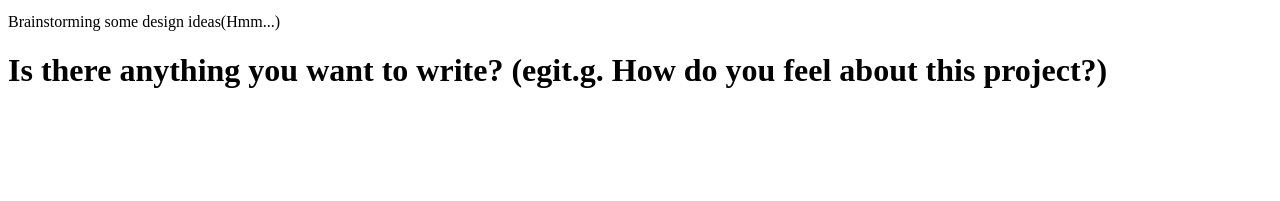
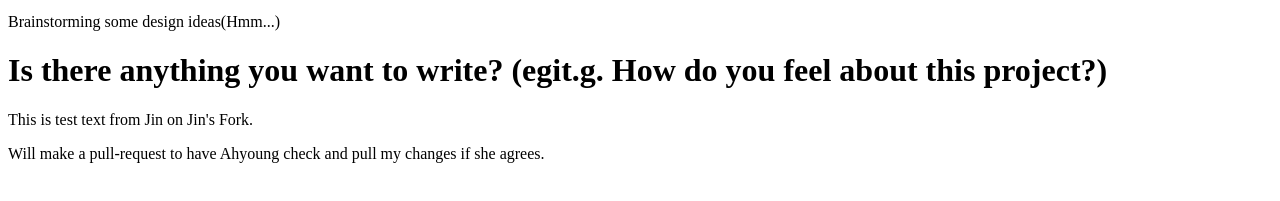
Before and after one commit to hufeitien/learning-git, a plain HTML site: page index.html in a window 1280 px wide. Shown: the part 101-302 px from the top of the page. Drawn offline with Linux system fonts and the light colour scheme.

Commit message:
Minor text changes to README.md and index.html.

```diff
--- a/index.html
+++ b/index.html
@@ -8,5 +8,8 @@
             <p>Familartizing ourselves with Github</p>
             <p>Brainstorming some design ideas(Hmm...)</p>
         <h1>Is there anything you want to write? (egit.g. How do you feel about this project?)</h1>
+
+        <p>This is test text from Jin on Jin's Fork.</p>
+        <p>Will make a pull-request to have Ahyoung check and pull my changes if she agrees.</p>
     </body>
 </html>
```
Also changed, not shown: 1 other file.
